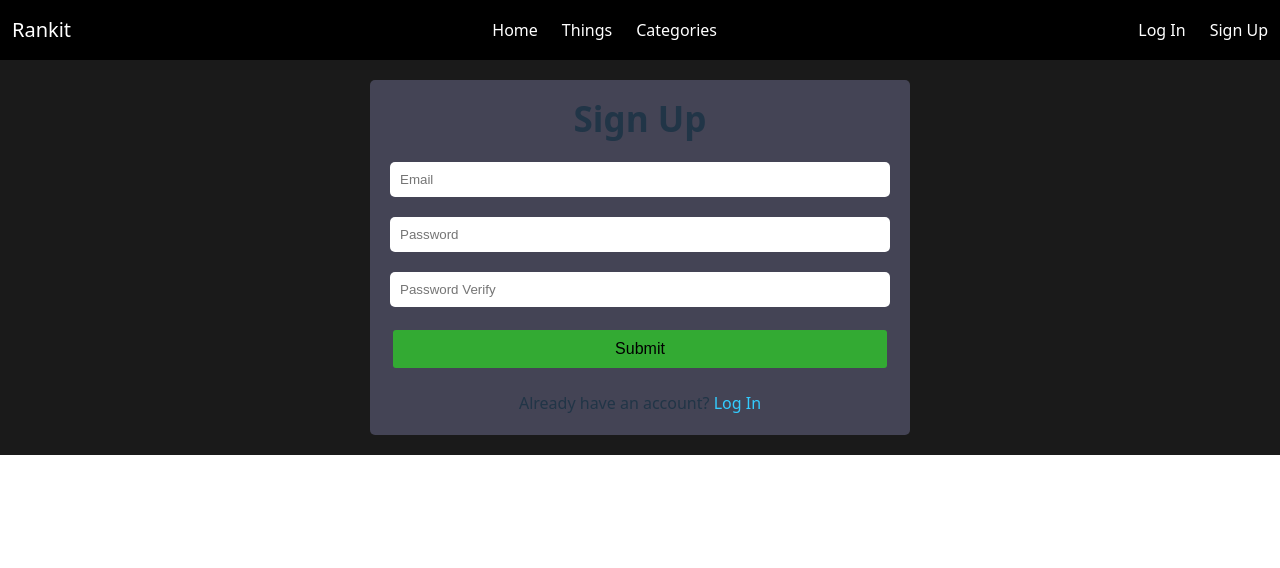
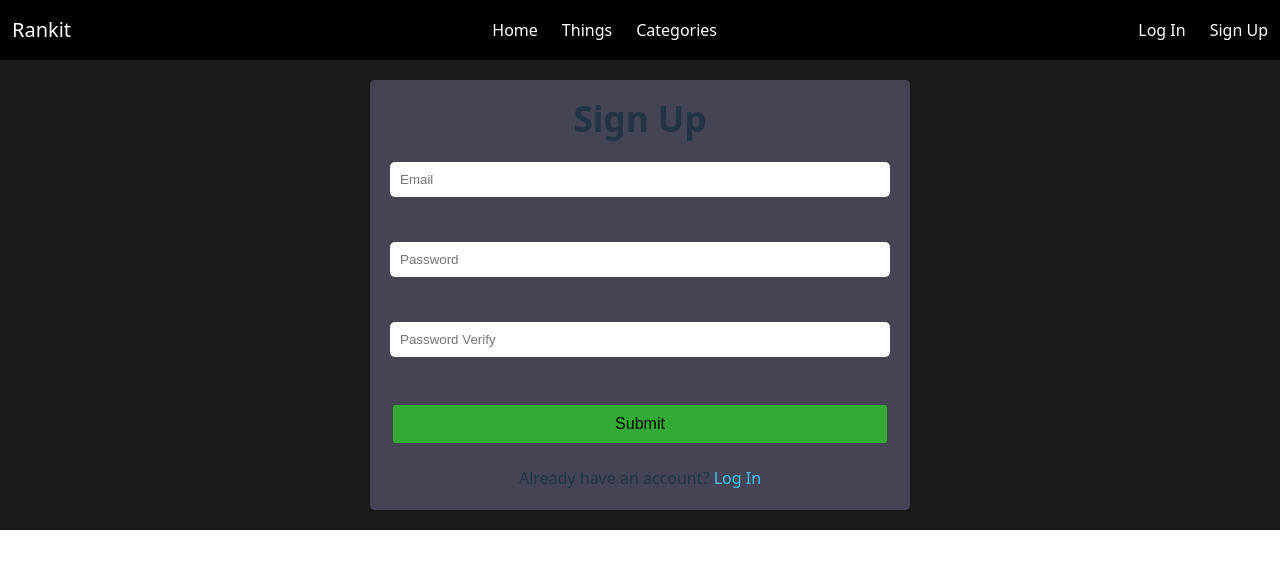
Before and after one commit to Anti-Alias/rankit, a React (Vite) app in the folder rankit_ui/: page /signup in a window 1280 px wide. Shown: the top 568 px of the page. Built offline with nearby package versions, Linux system fonts and the light colour scheme.

Commit message:
Tweaked sign up form with validations

```diff
--- a/rankit_ui/src/components/pages/SignUp.tsx
+++ b/rankit_ui/src/components/pages/SignUp.tsx
@@ -1,14 +1,76 @@
 import { NavLink } from 'react-router';
+import { ChangeEvent, FormEvent, useState } from 'react';
 import styles from './SignUp.module.css';
 
+/// Source: https://emailregex.com/
+const emailRegex: RegExp = /^(?:[a-z0-9!#$%&'*+/=?^_`{|}~-]+(?:\.[a-z0-9!#$%&'*+/=?^_`{|}~-]+)*|"(?:[\x01-\x08\x0b\x0c\x0e-\x1f\x21\x23-\x5b\x5d-\x7f]|\\[\x01-\x09\x0b\x0c\x0e-\x7f])*")@(?:(?:[a-z0-9](?:[a-z0-9-]*[a-z0-9])?\.)+[a-z0-9](?:[a-z0-9-]*[a-z0-9])?|\[(?:(?:25[0-5]|2[0-4][0-9]|[01]?[0-9][0-9]?)\.){3}(?:25[0-5]|2[0-4][0-9]|[01]?[0-9][0-9]?|[a-z0-9-]*[a-z0-9]:(?:[\x01-\x08\x0b\x0c\x0e-\x1f\x21-\x5a\x53-\x7f]|\\[\x01-\x09\x0b\x0c\x0e-\x7f])+)\])$/;
+
 export function SignUp() {
+
+  const [email, setEmail] = useState('');
+  const [password, setPassword] = useState('');
+  const [passwordVerify, setPasswordVerify] = useState('');
+  const [submitted, setSubmitted] = useState(false);
+
+  const submit = (event: FormEvent) => {
+    event.preventDefault();
+    setSubmitted(true);
+  }
+
   return (
     <div className="panel">
       <h1 className={styles.header}>Sign Up</h1>
-      <form>
-        <input name="email" type="email" placeholder="Email"/>
-        <input name="password" type="password" placeholder="Password"/>
-        <input name="password-verify" type="password" placeholder="Password Verify"/>
+      <form onSubmit={submit} noValidate>
+        <div className="input-group">
+          <input
+            name="email"
+            type="email"
+            value={email}
+            onChange={(event: ChangeEvent<HTMLInputElement>) => setEmail(event.target.value) }
+            placeholder="Email"
+            required
+          />
+          {
+            submitted && !email &&
+            <span className="error">Required</span>
+          }
+          {
+            submitted && email && !email.match(emailRegex) &&
+            <span className="error">Invalid Email</span>
+          }
+        </div>
+        <div className="input-group">
+          <input
+            name="password"
+            type="password"
+            value={password}
+            onChange={(event: ChangeEvent<HTMLInputElement>) => setPassword(event.target.value) }
+            placeholder="Password"
+            required
+          />
+          {
+            submitted && !password &&
+            <span className="error">Required</span>
+          }
+        </div>
+        <div className="input-group">
+          <input
+            name="password-verify"
+            type="password"
+            value={passwordVerify}
+            onChange={(event: ChangeEvent<HTMLInputElement>) => setPasswordVerify(event.target.value) }
+            placeholder="Password Verify"
+            required
+          />
+          {
+            submitted && !passwordVerify &&
+            <span className="error">Required</span>
+          }
+          {
+            submitted && password && passwordVerify && password != passwordVerify &&
+            <span className="error">Passwords do not match</span>
+          }
+        </div>
         <button className="primary">Submit</button>
       </form>
       <span className={styles.message}>
--- a/rankit_ui/src/index.css
+++ b/rankit_ui/src/index.css
@@ -32,7 +32,7 @@
   --content-color: #1A1A1A;
   --primary-button-color: #33aa33;
   --primary-button-color-hover: #55cc55;
-  --error-color: #ff0000;
+  --error-color: #ff8844;
   --hover-transition-time: 150ms;
 
   /** Desktop */
@@ -127,6 +127,12 @@ button.primary:hover {
   color: var(--error-color);
 }
 
+.input-group {
+  display: flex;
+  flex-direction: column;
+  height: 60px;
+}
+
 @media (prefers-color-scheme: light) {
   :root {
     color: #213547;
```
Also changed, not shown: rankit_ui/src/components/widgets/InfiniteScroll.tsx (indentation only).
